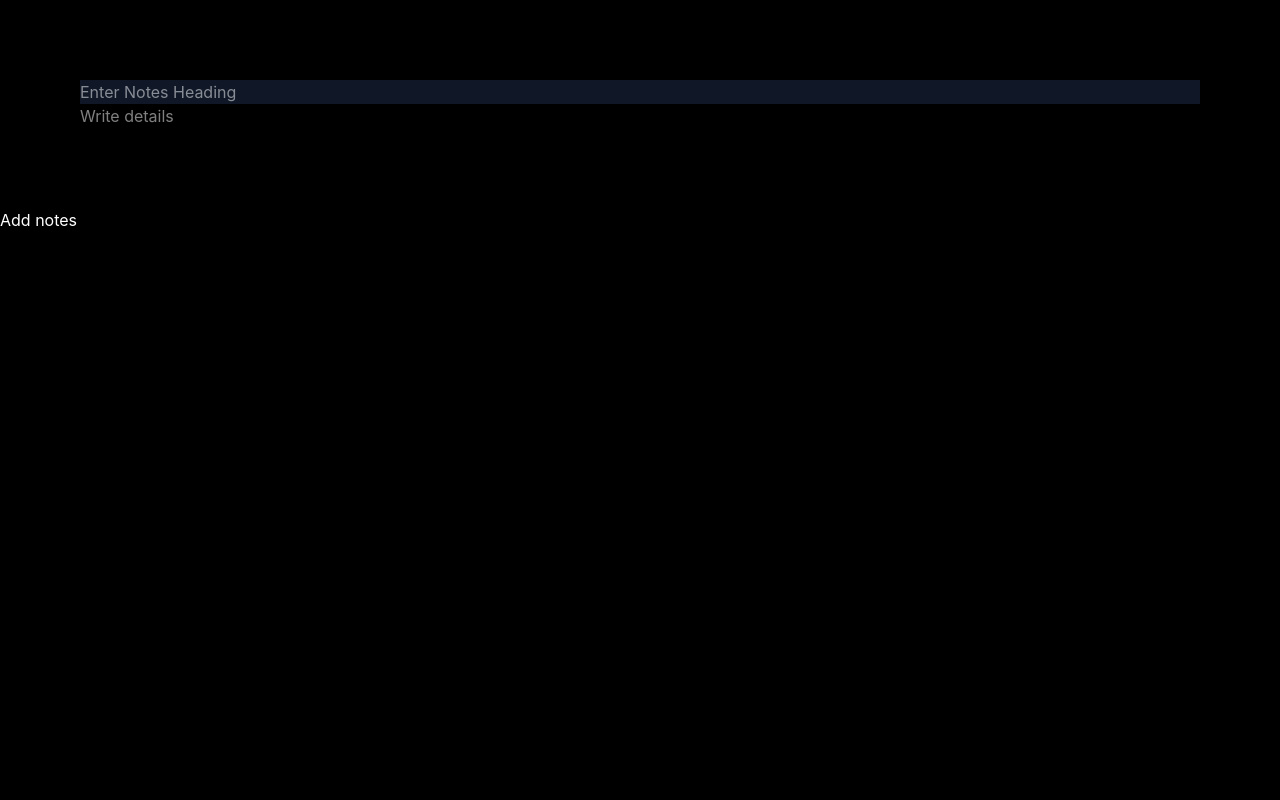
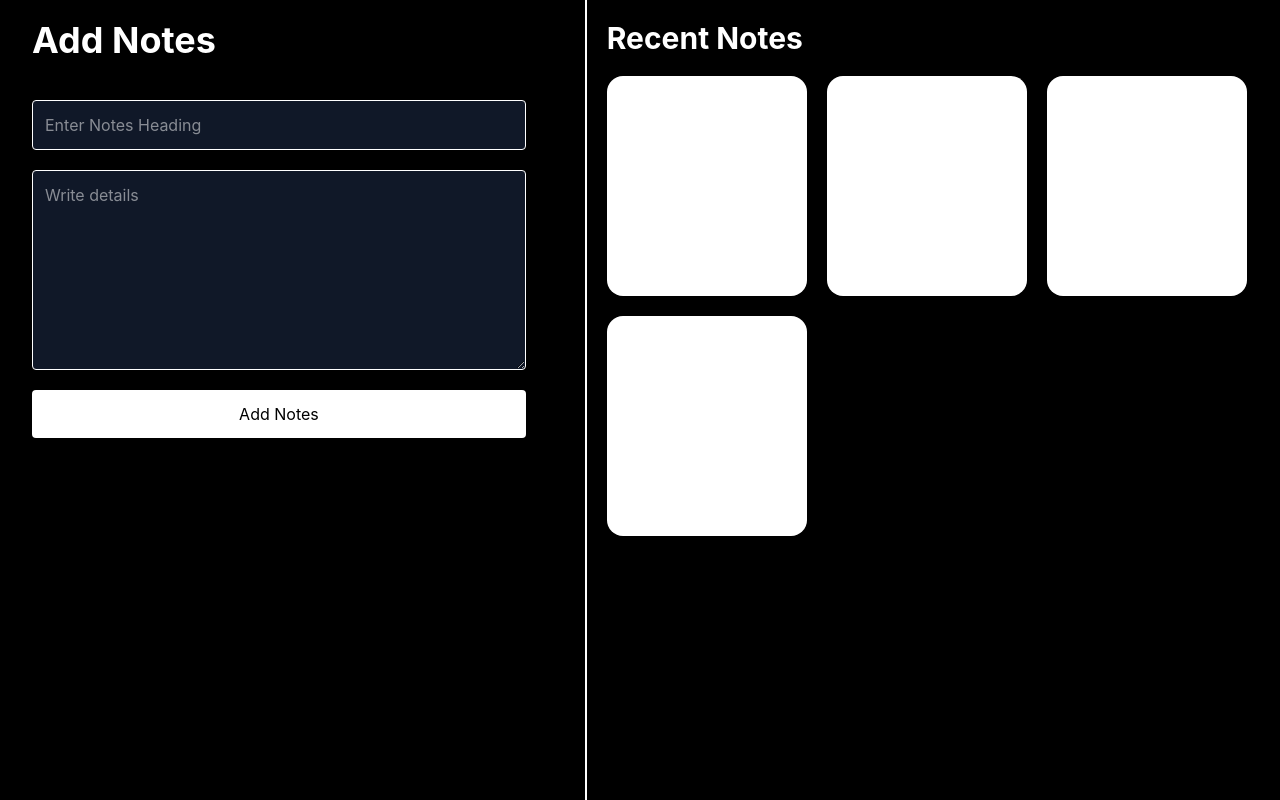
Before and after one commit to Umaimazainab02/two-ways-binding-project, a React (Vite) app: page / in a window 1280 px wide. Built offline with nearby package versions, Linux system fonts and the light colour scheme.

Commit message:
Added loop practice questions

```diff
--- a/src/App.jsx
+++ b/src/App.jsx
@@ -2,13 +2,59 @@ import React from 'react'
 
 const App = () => {
   return (
-    <div className='bg-black '>
+    <div className="h-screen bg-black text-white ">
+      <div className="flex flex-col lg:flex-row ">
+        <div className='flex flex-col  w-full lg:w-1/2 mr-1 pl-8' >
+          <h1 className="text-4xl font-bold mb-10 mt-5">
+            Add Notes <br />
+          </h1>
 
-    <form className='flex flex-col p-10 m-10 '>
-      <input type="text" placeholder="Enter Notes Heading" className='border-white bg-gray-900 text-white' />
-      <input type="text" placeholder="Write details" />
-    </form>
-    <button>Add notes</button>
+
+          {/* Left Side - Form */}
+          <form className="flex flex-col gap-5 ">
+
+            <input
+              type="text"
+              placeholder="Enter Notes Heading"
+              className="border border-white w-full lg:w-[90%] bg-gray-900 text-white p-3 rounded"
+            />
+
+            <textarea
+              placeholder="Write details"
+              className="border border-white w-full lg:w-[90%] bg-gray-900 text-white p-3 h-50 rounded"
+            />
+
+            <button
+              type="submit"
+              className="bg-white text-black w-full lg:w-[90%] p-3 rounded hover:scale-102"
+            >
+              Add Notes
+            </button>
+
+          </form>
+        </div>
+        {/* Right Side - Recent Notes */}
+        <div className="w-full lg:w-3/5 h-screen border-l-2 border-white pl-5">
+
+          <h2 className="text-3xl font-bold mb-5 mt-5 ">
+            Recent Notes
+          </h2>
+
+          <div className="flex flex-wrap gap-5 overflow-auto">
+
+            <div className="h-55 w-50 rounded-2xl bg-white"></div>
+
+            <div className="h-55 w-50 rounded-2xl bg-white"></div>
+            <div className="h-55 w-50 rounded-2xl bg-white"></div>
+            <div className="h-55 w-50 rounded-2xl bg-white"></div>
+
+
+          </div>
+
+        </div>
+
+      </div>
+
     </div>
   )
 }
```
